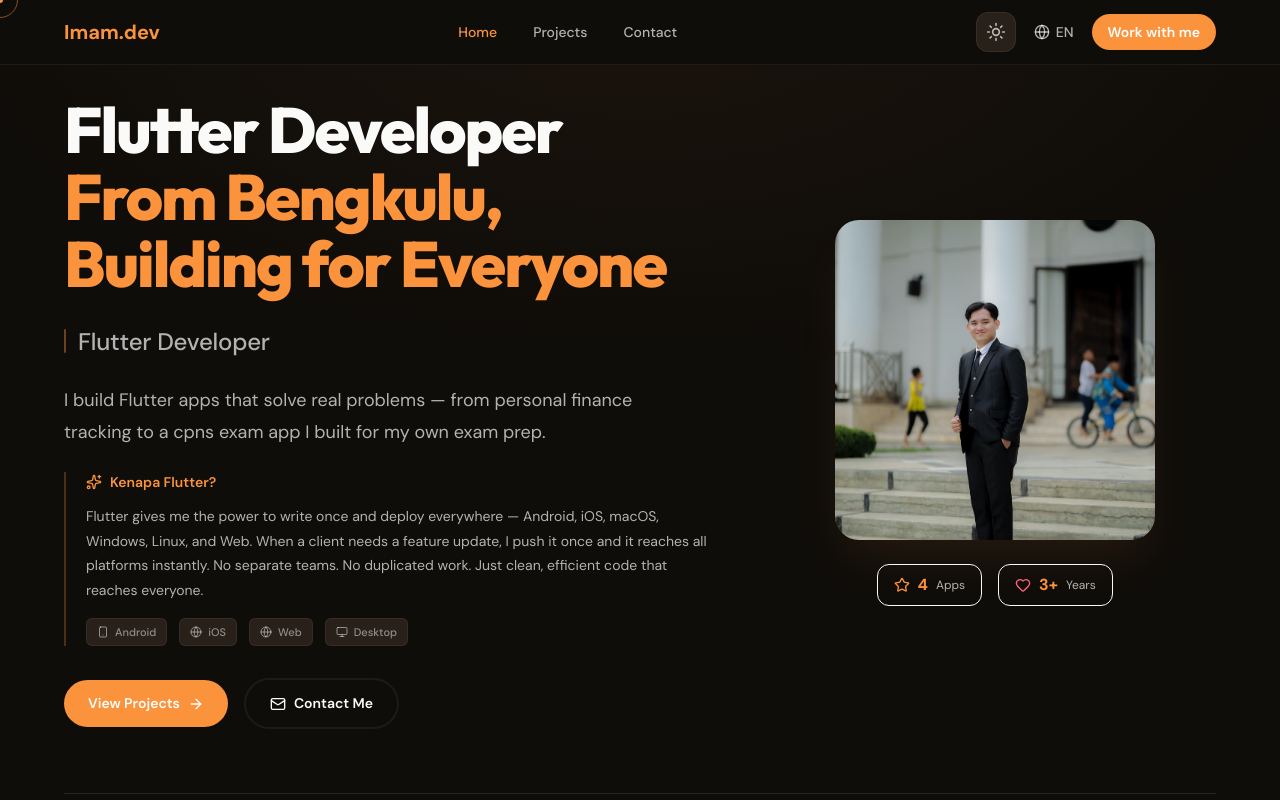
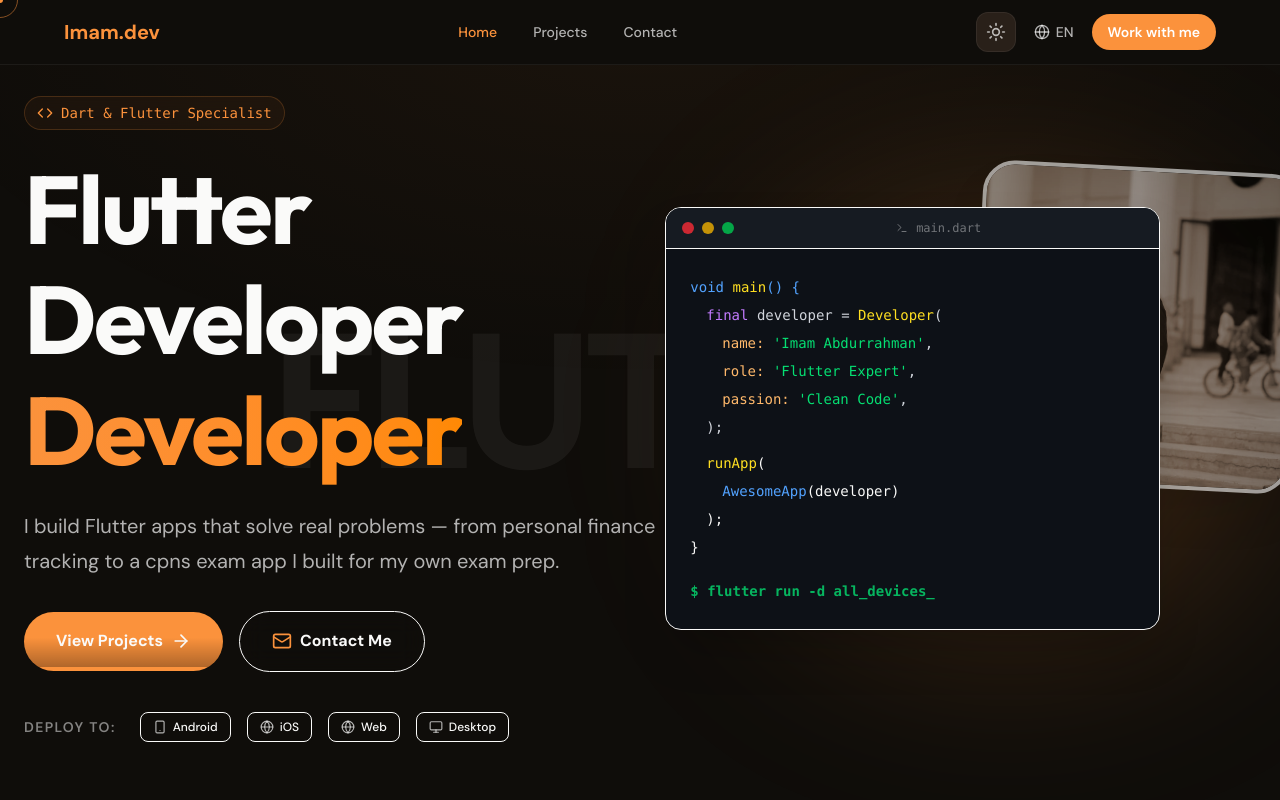
Before and after one commit to imamabdurrahmann/portfolio, a Next.js app: page / in a window 1280 px wide. Shown: the top 800 px of the page. Built offline with nearby package versions, Linux system fonts and the light colour scheme.

Commit message:
feat: redesign banner with awwwards terminal aesthetic and force dark mode

```diff
--- a/src/components/Banner.tsx
+++ b/src/components/Banner.tsx
@@ -1,9 +1,11 @@
 "use client";
 
 import Link from "next/link";
-import { Star, Heart, ArrowRight, Mail, Sparkles, Smartphone, Globe, Monitor } from "lucide-react";
+import { Star, Heart, ArrowRight, Mail, Terminal, Smartphone, Globe, Monitor, Code } from "lucide-react";
 import { Magnetic } from "./Magnetic";
 import { useLocale } from "@/i18n/LocaleProvider";
+import { motion } from "framer-motion";
+import { useState, useEffect } from "react";
 
 const platforms = [
   { icon: Smartphone, label: "Android" },
@@ -12,110 +14,173 @@ const platforms = [
   { icon: Monitor, label: "Desktop" },
 ];
 
+const TypewriterText = ({ text, delay = 0 }: { text: string; delay?: number }) => {
+  const [displayText, setDisplayText] = useState("");
+
+  useEffect(() => {
+    let i = 0;
+    const timer = setTimeout(() => {
+      const interval = setInterval(() => {
+        setDisplayText(text.slice(0, i));
+        i++;
+        if (i > text.length) clearInterval(interval);
+      }, 50);
+      return () => clearInterval(interval);
+    }, delay);
+    return () => clearTimeout(timer);
+  }, [text, delay]);
+
+  return <span>{displayText}<span className="animate-pulse">_</span></span>;
+};
+
 export function Banner() {
   const { t } = useLocale();
 
   return (
-    <section className="hero-section px-6">
-      <div className="container mx-auto max-w-6xl relative z-10">
-        {/* Grid layout - no stagger animations */}
-        <div className="grid grid-cols-1 lg:grid-cols-12 gap-10 lg:gap-16 items-center">
-          {/* Left Column */}
-          <div className="lg:col-span-7 space-y-6">
-            <h1 className="hero-heading text-left">
-              {t("hero.title")}<br />
-              <span className="hero-heading-accent">{t("hero.titleAccent2")}</span>
+    <section className="hero-section relative w-full overflow-hidden flex items-center justify-center pt-24 pb-16 lg:pt-32 lg:pb-24 min-h-[95vh]">
+      {/* Background Huge Text Overlay */}
+      <motion.div
+        initial={{ opacity: 0, y: 50 }}
+        animate={{ opacity: 0.05, y: 0 }}
+        transition={{ duration: 1.5, ease: "easeOut" }}
+        className="absolute top-1/2 left-1/2 -translate-x-1/2 -translate-y-1/2 text-[15vw] font-black leading-none whitespace-nowrap z-0 pointer-events-none tracking-tighter"
+      >
+        FLUTTER
+      </motion.div>
+
+      <div className="container mx-auto px-6 max-w-7xl relative z-10">
+        <div className="grid grid-cols-1 lg:grid-cols-12 gap-12 lg:gap-8 items-center">
+
+          {/* Left Content */}
+          <motion.div
+            initial={{ opacity: 0, x: -50 }}
+            animate={{ opacity: 1, x: 0 }}
+            transition={{ duration: 0.8, ease: "easeOut" }}
+            className="lg:col-span-7 flex flex-col items-start"
+          >
+            <div className="inline-flex items-center gap-2 px-3 py-1.5 rounded-full border border-primary/20 bg-primary/5 text-primary text-sm font-mono mb-6 backdrop-blur-sm">
+              <Code className="w-4 h-4" />
+              <span>Dart & Flutter Specialist</span>
+            </div>
+
+            <h1 className="text-5xl md:text-7xl lg:text-8xl font-black tracking-tight leading-[1.1] mb-6">
+              {t("hero.title").split(',')[0]}<br />
+              <span className="text-transparent bg-clip-text bg-gradient-to-r from-primary to-orange-400">
+                {t("hero.title").split(',')[1] ? t("hero.title").split(',')[1] : "Developer"}
+              </span>
             </h1>
 
-            <div className="flex items-center gap-3">
-              <span className="h-6 w-[2px] bg-primary/40 rounded-full" />
-              <span className="hero-role">Flutter Developer</span>
-            </div>
-
-            <p className="text-base md:text-lg text-foreground/70 leading-relaxed max-w-xl">
+            <p className="text-lg md:text-xl text-foreground/60 max-w-2xl mb-8 leading-relaxed">
               {t("hero.description")}
             </p>
 
-            {/* Why Flutter story */}
-            <div className="relative pl-5 border-l-2 border-primary/25">
-              <div className="flex items-center gap-2 mb-3">
-                <Sparkles className="w-4 h-4 text-primary" />
-                <span className="text-sm font-semibold text-primary">{t("hero.storyTitle")}</span>
+            <div className="flex flex-wrap items-center gap-4 mb-10">
+              <Magnetic>
+                <Link href="/projects" className="group relative inline-flex items-center justify-center gap-2 px-8 py-4 bg-primary text-primary-foreground font-bold rounded-full overflow-hidden transition-transform active:scale-95">
+                  <span className="absolute inset-0 w-full h-full -mt-1 rounded-lg opacity-30 bg-gradient-to-b from-transparent via-transparent to-black"></span>
+                  <span className="relative flex items-center gap-2">
+                    {t("hero.viewProject")}
+                    <ArrowRight className="w-5 h-5 group-hover:translate-x-1 transition-transform" />
+                  </span>
+                </Link>
+              </Magnetic>
+
+              <Magnetic>
+                <Link href="/contact" className="group inline-flex items-center gap-2 px-8 py-4 bg-secondary/80 hover:bg-secondary border border-border text-foreground font-bold rounded-full transition-colors active:scale-95 backdrop-blur-md">
+                  <Mail className="w-5 h-5 text-primary" />
+                  <span>{t("hero.contactMe")}</span>
+                </Link>
+              </Magnetic>
+            </div>
+
+            <div className="flex flex-wrap gap-4 items-center">
+              <span className="text-sm font-semibold text-foreground/50 uppercase tracking-widest mr-2">Deploy To:</span>
+              {platforms.map((platform, idx) => (
+                <motion.div
+                  initial={{ opacity: 0, y: 10 }}
+                  animate={{ opacity: 1, y: 0 }}
+                  transition={{ delay: 0.5 + (idx * 0.1) }}
+                  key={platform.label}
+                  className="flex items-center gap-1.5 px-3 py-1.5 rounded-lg bg-card border border-border/50 text-xs font-medium"
+                >
+                  <platform.icon className="w-3.5 h-3.5 text-foreground/70" />
+                  {platform.label}
+                </motion.div>
+              ))}
+            </div>
+          </motion.div>
+
+          {/* Right Content - Terminal & Profile */}
+          <motion.div
+            initial={{ opacity: 0, scale: 0.95 }}
+            animate={{ opacity: 1, scale: 1 }}
+            transition={{ duration: 0.8, delay: 0.2, ease: "easeOut" }}
+            className="lg:col-span-5 relative"
+          >
+            {/* Terminal Window */}
+            <div className="w-full rounded-2xl overflow-hidden border border-border bg-[#0d1117] shadow-2xl relative z-20 md:-ml-12 lg:-ml-24 mt-8 lg:mt-0">
+              <div className="flex items-center px-4 py-3 bg-[#161b22] border-b border-border/40">
+                <div className="flex gap-2">
+                  <div className="w-3 h-3 rounded-full bg-red-500/80"></div>
+                  <div className="w-3 h-3 rounded-full bg-yellow-500/80"></div>
+                  <div className="w-3 h-3 rounded-full bg-green-500/80"></div>
+                </div>
+                <div className="flex-1 text-center text-xs font-mono text-foreground/40 flex items-center justify-center gap-2">
+                  <Terminal className="w-3 h-3" /> main.dart
+                </div>
               </div>
-              <p className="text-sm text-foreground/60 leading-relaxed">
-                {t("hero.storyDescription")}
-              </p>
-
-              <div className="flex flex-wrap items-center gap-3 mt-4">
-                {platforms.map((platform) => (
-                  <div key={platform.label} className="platform-badge">
-                    <platform.icon className="w-3 h-3" />
-                    <span>{platform.label}</span>
-                  </div>
-                ))}
+              <div className="p-6 font-mono text-sm leading-loose overflow-x-auto">
+                <div className="text-blue-400">void <span className="text-yellow-300">main</span>() {'{'}</div>
+                <div className="pl-4 text-gray-300">
+                  <span className="text-purple-400">final</span> developer = <span className="text-yellow-300">Developer</span>(<br/>
+                  <span className="pl-4 text-orange-300">name:</span> <span className="text-green-400">'Imam Abdurrahman'</span>,<br/>
+                  <span className="pl-4 text-orange-300">role:</span> <span className="text-green-400">'Flutter Expert'</span>,<br/>
+                  <span className="pl-4 text-orange-300">passion:</span> <span className="text-green-400">'Clean Code'</span>,<br/>
+                  );
+                </div>
+                <div className="pl-4 mt-2">
+                  <span className="text-yellow-300">runApp</span>(<br/>
+                  <span className="pl-4 text-blue-400">AwesomeApp</span>(developer)<br/>
+                  );
+                </div>
+                <div>{'}'}</div>
+                <div className="mt-4 text-green-400/80 font-bold">
+                  $ <TypewriterText text="flutter run -d all_devices" delay={1000} />
+                </div>
               </div>
             </div>
 
-            {/* CTA buttons */}
-            <div className="flex flex-wrap items-center gap-4 pt-2">
-              <Magnetic>
-                <Link href="/projects" className="hero-cta">
-                  {t("hero.viewProject")}
-                  <ArrowRight className="w-4 h-4" />
-                </Link>
-              </Magnetic>
-              <Magnetic>
-                <Link href="/contact" className="hero-cta-secondary">
-                  <Mail className="w-4 h-4" />
-                  {t("hero.contactMe")}
-                </Link>
-              </Magnetic>
-            </div>
-          </div>
-
-          {/* Right Column - Profile */}
-          <div className="lg:col-span-5 relative flex justify-center">
-            <div className="relative">
-              <div className="w-72 h-72 md:w-80 md:h-80 rounded-3xl overflow-hidden shadow-2xl shadow-primary/10 relative">
+            {/* Profile Image Behind */}
+            <div className="absolute -top-10 -right-4 md:right-0 lg:-right-10 w-64 h-64 md:w-80 md:h-80 z-10 opacity-60 hover:opacity-100 transition-opacity duration-500">
+              <div className="w-full h-full rounded-[2rem] rotate-3 overflow-hidden border-4 border-card shadow-2xl relative">
+                <div className="absolute inset-0 bg-primary/20 mix-blend-overlay z-10"></div>
                 <img
                   src="/profile.jpg"
                   alt="Muhammad Imam Abdurrahman"
-                  className="w-full h-full object-cover"
+                  className="w-full h-full object-cover grayscale hover:grayscale-0 transition-all duration-700"
                 />
               </div>
 
-              {/* Stats below image */}
-              <div className="mt-6 flex items-center justify-center gap-4">
-                <div className="px-4 py-2 rounded-xl bg-secondary border border-border flex items-center gap-2">
-                  <Star className="w-4 h-4 text-primary" />
-                  <span className="text-base font-bold text-primary">4</span>
-                  <span className="text-xs text-foreground/60">Apps</span>
+              {/* Floating badges */}
+              <motion.div
+                animate={{ y: [0, -10, 0] }}
+                transition={{ duration: 4, repeat: Infinity, ease: "easeInOut" }}
+                className="absolute -bottom-6 -left-6 px-5 py-3 rounded-2xl bg-card border border-border flex items-center gap-3 shadow-xl z-30"
+              >
+                <div className="p-2 bg-primary/10 rounded-lg">
+                  <Star className="w-5 h-5 text-primary" />
                 </div>
-                <div className="px-4 py-2 rounded-xl bg-secondary border border-border flex items-center gap-2">
-                  <Heart className="w-4 h-4 text-rose-400" />
-                  <span className="text-base font-bold text-primary">3+</span>
-                  <span className="text-xs text-foreground/60">Years</span>
+                <div>
+                  <div className="text-lg font-bold">4+</div>
+                  <div className="text-xs text-foreground/60 font-medium">Apps Shipped</div>
                 </div>
-              </div>
+              </motion.div>
             </div>
-          </div>
-        </div>
 
-        {/* Bottom line */}
-        <div className="mt-16 pt-6 border-t border-foreground/10 flex flex-wrap items-center gap-8">
-          <div className="flex items-center gap-2 text-sm text-foreground/50">
-            <svg className="w-4 h-4" viewBox="0 0 24 24" fill="none" stroke="currentColor" strokeWidth="2">
-              <path d="M12 2L2 7l10 5 10-5-10-5zM2 17l10 5 10-5M2 12l10 5 10-5" />
-            </svg>
-            <span>Clean Architecture</span>
-          </div>
-          <div className="flex items-center gap-2 text-sm text-foreground/50">
-            <svg className="w-4 h-4" viewBox="0 0 24 24" fill="none" stroke="currentColor" strokeWidth="2">
-              <circle cx="12" cy="12" r="10" />
-              <path d="M2 12h20M12 2a15.3 15.3 0 0 1 4 10 15.3 15.3 0 0 1-4 10 15.3 15.3 0 0 1-4-10 15.3 15.3 0 0 1 4-10z" />
-            </svg>
-            <span>Bengkulu, Indonesia</span>
-          </div>
+            {/* Background Glow */}
+            <div className="absolute top-1/2 left-1/2 -translate-x-1/2 -translate-y-1/2 w-full h-full bg-primary/20 blur-[100px] -z-10 rounded-full"></div>
+          </motion.div>
+
         </div>
       </div>
     </section>
```
Also changed, not shown: src/app/layout.tsx (+4 -5 lines).
